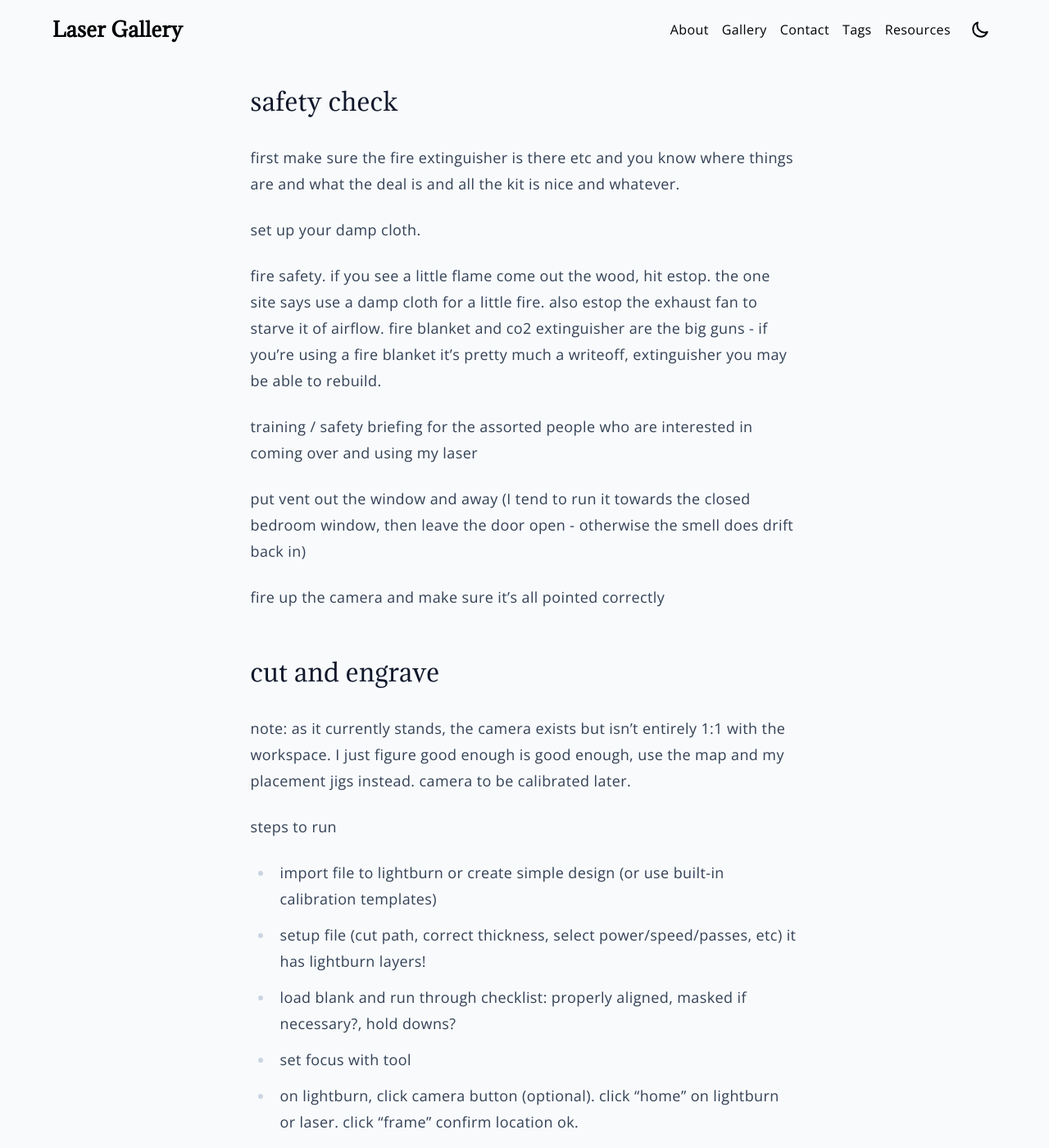
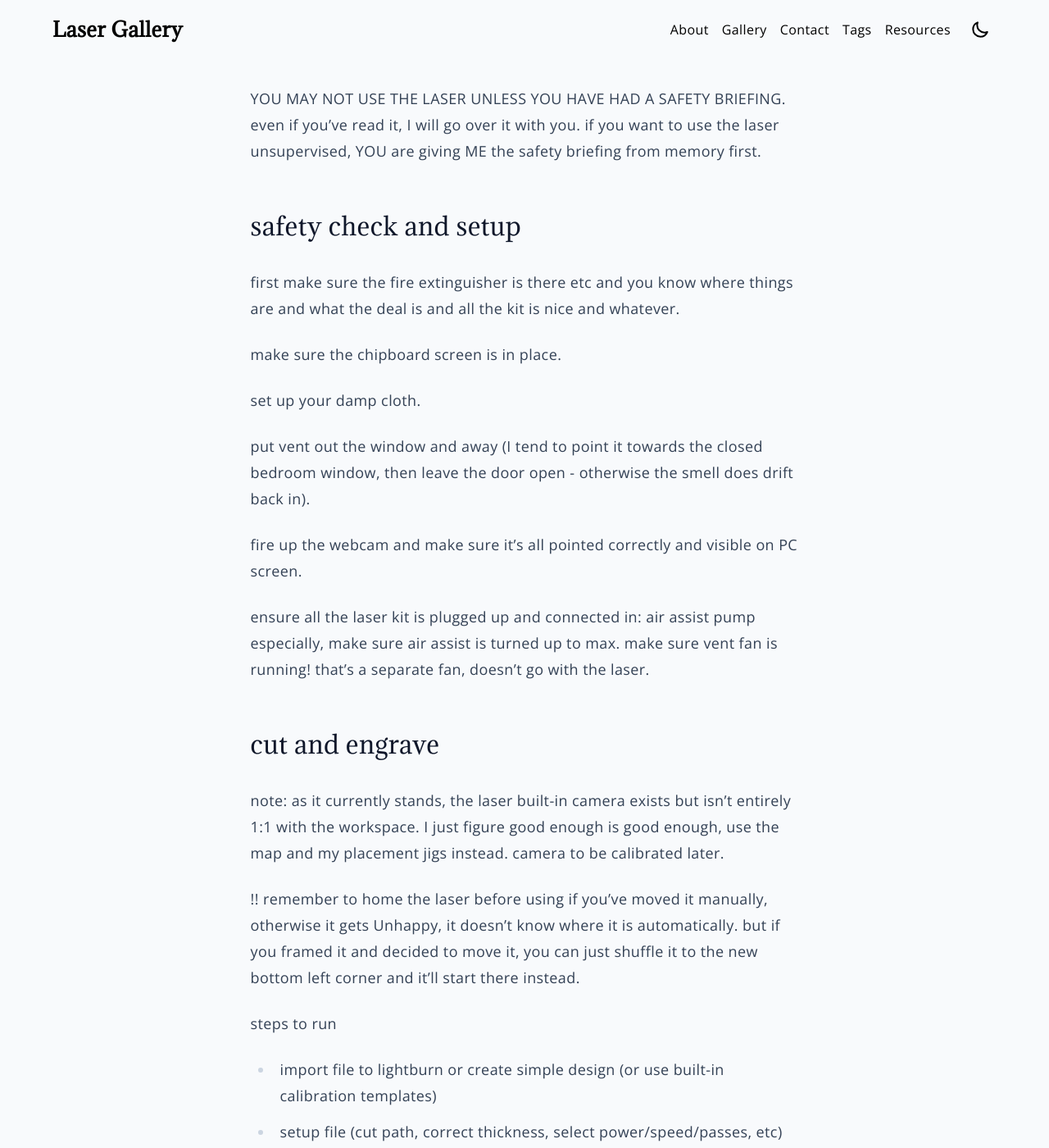
Before and after one commit to paper-engineer/laser-gallery, a Jekyll site: the page built from docs/_pages/instructions.md, in a window 1280 px wide and 1400 px high. Shown: the whole window at 82% size. Built offline with Jekyll 4.4.1, drawn with Linux system fonts in a browser that asks for light colours; some of the changed text lies outside the part shown.

Commit message:
Update instructions.md

```diff
--- a/docs/_pages/instructions.md
+++ b/docs/_pages/instructions.md
@@ -3,37 +3,42 @@ title: instructions
 layout: page
 ---
 
-## safety check
+YOU MAY NOT USE THE LASER UNLESS YOU HAVE HAD A SAFETY BRIEFING. even if you've read it, I will go over it with you. if you want to use the laser unsupervised, YOU are giving ME the safety briefing from memory first.
+
+## safety check and setup
 
 first make sure the fire extinguisher is there etc and you know where things are and what the deal is and all the kit is nice and whatever.
 
+make sure the chipboard screen is in place.
+
 set up your damp cloth.
 
-fire safety. if you see a little flame come out the wood, hit estop. the one site says use a damp cloth for a little fire. also estop the exhaust fan to starve it of airflow. fire blanket and co2 extinguisher are the big guns - if you're using a fire blanket it's pretty much a writeoff, extinguisher you may be able to rebuild.
+put vent out the window and away (I tend to point it towards the closed bedroom window, then leave the door open - otherwise the smell does drift back in).
 
-training / safety briefing for the assorted people who are interested in coming over and using my laser
+fire up the webcam and make sure it's all pointed correctly and visible on PC screen.
 
-put vent out the window and away (I tend to run it towards the closed bedroom window, then leave the door open - otherwise the smell does drift back in)
-
-fire up the camera and make sure it's all pointed correctly
+ensure all the laser kit is plugged up and connected in: air assist pump especially, make sure air assist is turned up to max. make sure vent fan is running! that's a separate fan, doesn't go with the laser.
 
 ## cut and engrave
 
-note: as it currently stands, the camera exists but isn't entirely 1:1 with the workspace. I just figure good enough is good enough, use the map and my placement jigs instead. camera to be calibrated later.
+note: as it currently stands, the laser built-in camera exists but isn't entirely 1:1 with the workspace. I just figure good enough is good enough, use the map and my placement jigs instead. camera to be calibrated later.
+
+!! remember to home the laser before using if you've moved it manually, otherwise it gets Unhappy, it doesn't know where it is automatically. but if you framed it and decided to move it, you can just shuffle it to the new bottom left corner and it'll start there instead.
 
 steps to run
 - import file to lightburn or create simple design (or use built-in calibration templates)
-- setup file (cut path, correct thickness, select power/speed/passes, etc) it has lightburn layers!
+- setup file (cut path, correct thickness, select power/speed/passes, etc)
 - load blank and run through checklist: properly aligned, masked if necessary?, hold downs?
 - set focus with tool
-- on lightburn, click camera button (optional). click "home" on lightburn or laser. click "frame" confirm location ok.
+- (after camera calibrated) on lightburn, click camera button to see workpiece. move file so it aligns with the workpiece where you want to cut/engrave it.
+- click "home" on lightburn or laser. click "frame" confirm location ok.
 - close the laser lid.
 - double check no unattended time planned (use the bathroom before starting!)
 - send job, press start button on laser. or press start on lightburn.
 
 notes: double click a layer for cut settings to add tabs. this is also where you adjust your kerf offset.
 
-when focusing, if your plywood is slightly bent (these things happen), focus it at the top of the bend, otherwise the laser might move the wood and then your cut will be sad. there is most likely enough leeway to let it cut through even at the bottom. also make sure it's bent like a rainbow with the centre high, U shape allows edges to catch.
+if your plywood is slightly bent (these things happen), make sure it's placed like a rainbow with the centre high. putting it as a U shape allows edges to catch. focus at the top of the bend, otherwise the laser might move the wood and then your cut will be sad. there is most likely enough leeway to let it cut through even at the bottom.
 
 I have one jig for the top left corner. gotta make more for the other corners. that's how you get alignment right now.
 
@@ -48,6 +53,24 @@ I have one jig for the top left corner. gotta make more for the other corners. t
 - Clean air assist every month (check it every week for dust) this schd is relative to FT use. The slats in the laser unit are the impt part, not the fan. Also unscrew nozzle to reach lens cover, take the little glass lens out and clean with lens cleaner. Check that every month, but it’ll throw an error if it’s blocked
 
 Relevant tool: Kimtech delicate task wipers - lint free cloth
+
+---
+
+## safety briefing
+
+you must always vent the laser before you use it
+
+fire safety. if you see a little flame come out the wood, hit estop. the one site says use a damp cloth for a little fire. also estop the exhaust fan to starve it of airflow. fire blanket and co2 extinguisher are the big guns - if you're using a fire blanket it's pretty much a writeoff, extinguisher you may be able to rebuild. HERE is the estop.
+
+visuals - do not look directly during normal operation! the red glass is good enough to fade out bright diffuse light in normal operation, it is not good enough to protect you from coherent light if something else goes wrong. like for example, reflected off a slat at the exact wrong angle. that makes it a barely adequate safeguard for "just going to the toilet" accidental glance-bys, and absolutely not adequate for watching the laser work. (well, technically this is not so much a DO NOT as it is a FAIR WARNING, like, if you want to risk going blind if something goes wrong in laser land, you do you.)
+
+I have two pairs of OD rated safety glasses. If you want to watch, you watch through one of those.
+
+---
+
+## tips and tricks
+
+something something cardboard jigs
 
 ---
 
```
